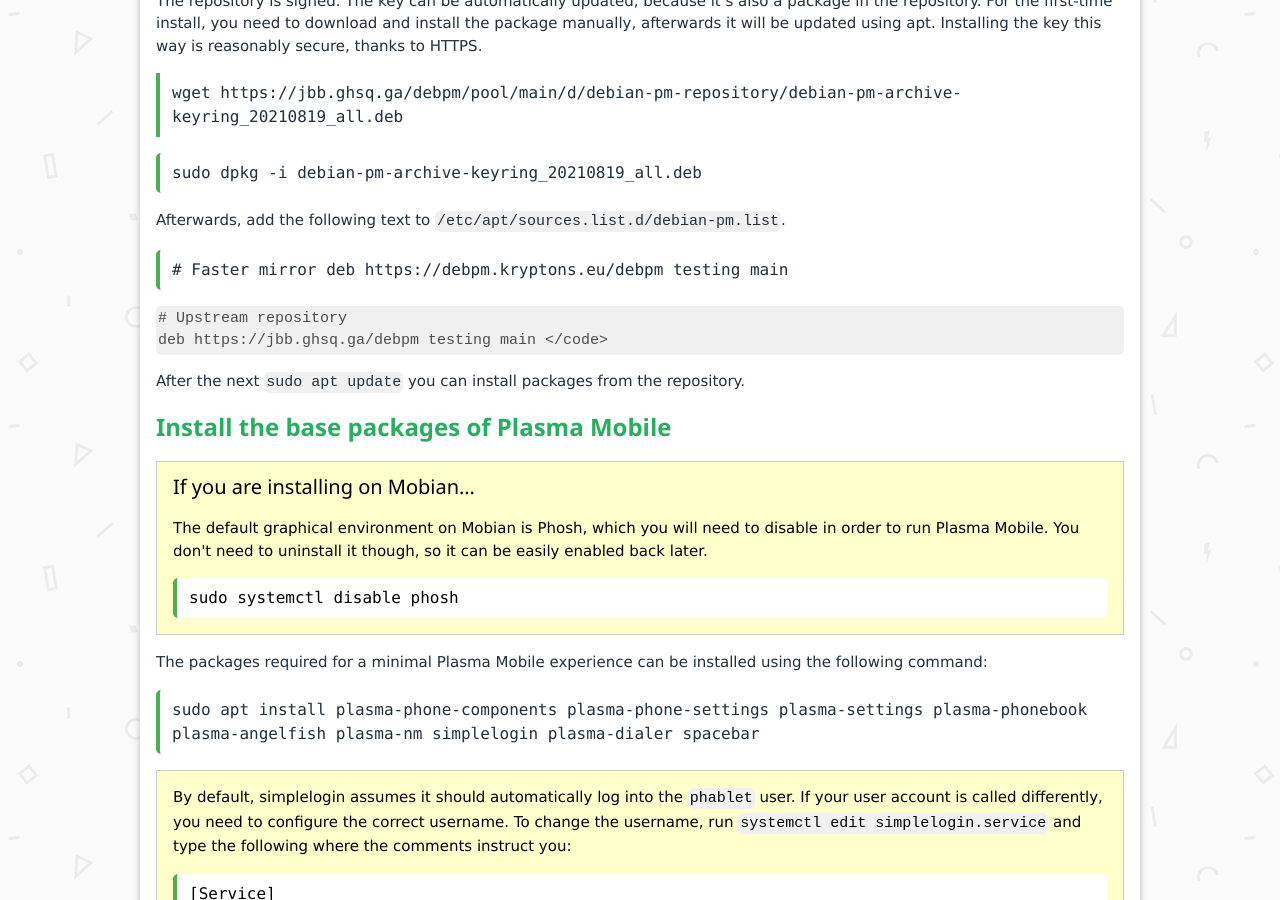
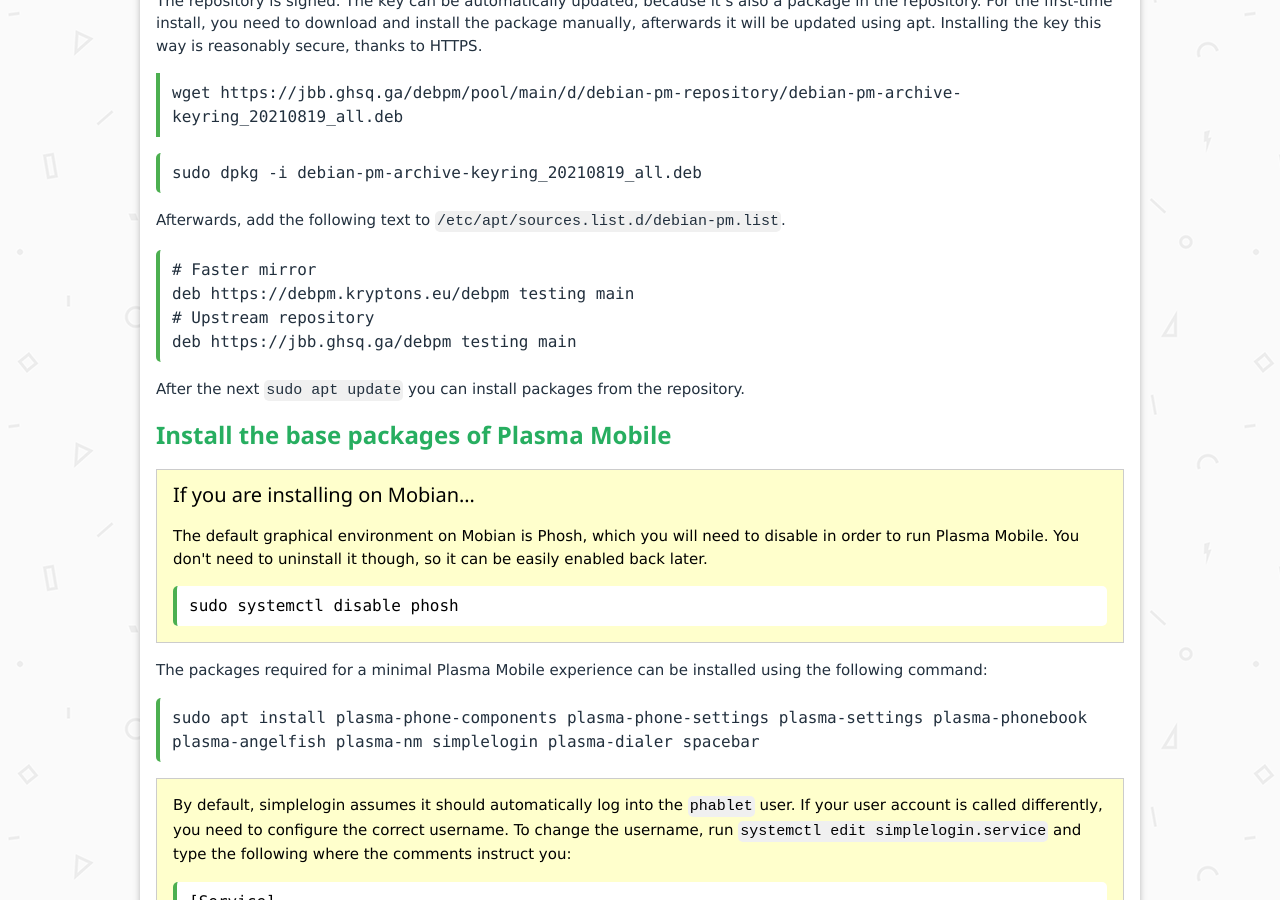
Before and after one commit to jbbgameich/jbbgameich.github.io, a Jekyll site: the page built from debian-pm/index.md, in a window 1280 px wide and 900 px high, scrolled down 537 px. Built offline with Jekyll 4.4.1, drawn with Linux system fonts in a browser that asks for light colours.

Commit message:
Fix layout

```diff
--- a/debian-pm/index.md
+++ b/debian-pm/index.md
@@ -30,11 +30,11 @@
 	sudo dpkg -i debian-pm-archive-keyring_20210819_all.deb
 </code>
 Afterwards, add the following text to `/etc/apt/sources.list.d/debian-pm.list`.
+
 <code class="w3-code notranslate">
-	# Faster mirror
-	deb https://debpm.kryptons.eu/debpm testing main
-
-	# Upstream repository
+	# Faster mirror<br>
+	deb https://debpm.kryptons.eu/debpm testing main<br>
+	# Upstream repository<br>
 	deb https://jbb.ghsq.ga/debpm testing main
 </code>
 
```
